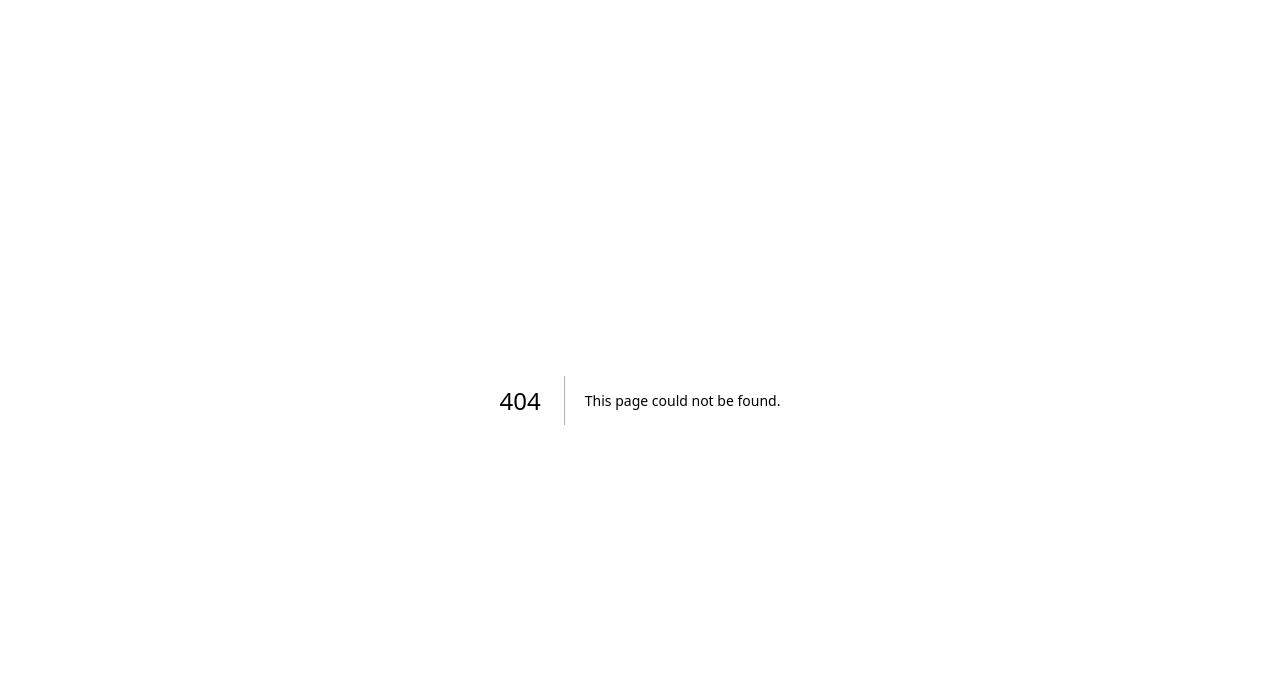
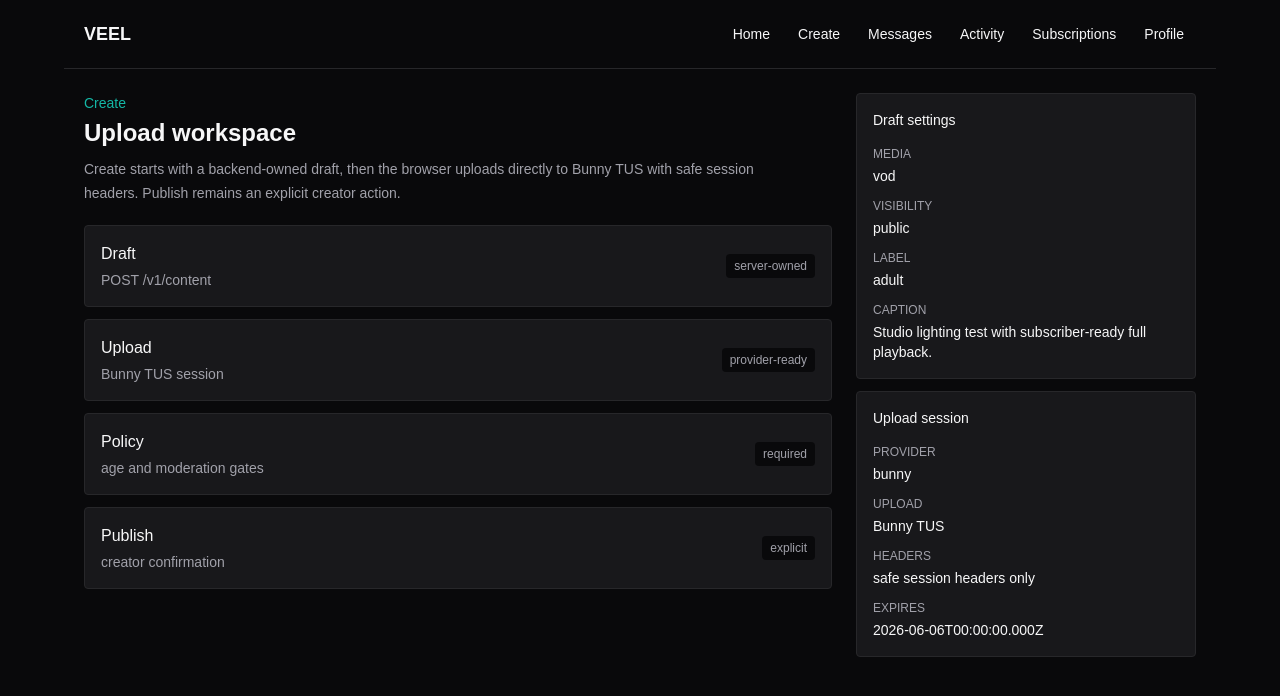
Before and after one commit to mariospeterman/VEEL-v2, a Next.js app in the folder apps/web/: page /create in a window 1280 px wide. Before the commit this address had no page. Shown: the top 696 px of the page. Built offline with nearby package versions, Linux system fonts and the light colour scheme.

Commit message:
Add create upload workspace projection

```diff
--- /dev/null
+++ b/apps/web/app/create/page.tsx
@@ -0,0 +1,121 @@
+import type { components } from "@veel/contracts";
+import { appShellNavItems } from "@veel/ui";
+
+type CreateContentRequest = components["schemas"]["CreateContentRequest"];
+type UploadSession = components["schemas"]["UploadSession"];
+
+const draft: CreateContentRequest = {
+  mediaType: "vod",
+  caption: "Studio lighting test with subscriber-ready full playback.",
+  visibility: "public",
+  nsfwLabel: "adult"
+};
+
+const uploadSession: UploadSession = {
+  uploadUrl: "https://video.bunnycdn.com/tusupload",
+  provider: "bunny",
+  headers: {
+    "Tus-Resumable": "1.0.0",
+    AuthorizationSignature: "server-generated",
+    AuthorizationExpire: "upload-session-expiry",
+    VideoId: "bunny-video-guid",
+    LibraryId: "library-id"
+  },
+  expiresAt: "2026-06-06T00:00:00.000Z"
+};
+
+const steps = [
+  { label: "Draft", state: "server-owned", detail: "POST /v1/content" },
+  { label: "Upload", state: "provider-ready", detail: "Bunny TUS session" },
+  { label: "Policy", state: "required", detail: "age and moderation gates" },
+  { label: "Publish", state: "explicit", detail: "creator confirmation" }
+];
+
+export default function CreatePage() {
+  return (
+    <main className="min-h-screen bg-[var(--background)] text-[var(--foreground)]">
+      <AppNav />
+
+      <section className="mx-auto grid w-full max-w-6xl gap-6 px-5 py-6 lg:grid-cols-[minmax(0,1fr)_340px]">
+        <section className="grid content-start gap-5">
+          <div>
+            <p className="text-sm font-medium text-[var(--accent)]">Create</p>
+            <h1 className="mt-1 text-2xl font-semibold tracking-normal">Upload workspace</h1>
+            <p className="mt-2 max-w-2xl text-sm leading-6 text-[var(--muted)]">
+              Create starts with a backend-owned draft, then the browser uploads directly to Bunny
+              TUS with safe session headers. Publish remains an explicit creator action.
+            </p>
+          </div>
+
+          <section className="grid gap-3">
+            {steps.map((step) => (
+              <article className="rounded border border-[var(--line)] bg-[var(--panel)] p-4" key={step.label}>
+                <div className="flex flex-col gap-3 sm:flex-row sm:items-center sm:justify-between">
+                  <div>
+                    <p className="font-medium">{step.label}</p>
+                    <p className="mt-1 text-sm text-[var(--muted)]">{step.detail}</p>
+                  </div>
+                  <span className="rounded bg-[var(--background)] px-2 py-1 text-xs text-[var(--muted)]">
+                    {step.state}
+                  </span>
+                </div>
+              </article>
+            ))}
+          </section>
+        </section>
+
+        <aside className="grid content-start gap-3">
+          <section className="rounded border border-[var(--line)] bg-[var(--panel)] p-4">
+            <p className="text-sm font-medium">Draft settings</p>
+            <div className="mt-4 grid gap-3 text-sm">
+              <Fact label="Media" value={draft.mediaType} />
+              <Fact label="Visibility" value={draft.visibility} />
+              <Fact label="Label" value={draft.nsfwLabel} />
+              <Fact label="Caption" value={draft.caption ?? "empty"} />
+            </div>
+          </section>
+
+          <section className="rounded border border-[var(--line)] bg-[var(--panel)] p-4">
+            <p className="text-sm font-medium">Upload session</p>
+            <div className="mt-4 grid gap-3 text-sm">
+              <Fact label="Provider" value={uploadSession.provider} />
+              <Fact label="Upload" value="Bunny TUS" />
+              <Fact label="Headers" value="safe session headers only" />
+              <Fact label="Expires" value={uploadSession.expiresAt} />
+            </div>
+          </section>
+        </aside>
+      </section>
+    </main>
+  );
+}
+
+function AppNav() {
+  return (
+    <nav className="mx-auto flex w-full max-w-6xl items-center justify-between border-b border-[var(--line)] px-5 py-4">
+      <a className="text-lg font-semibold tracking-normal" href="/">
+        VEEL
+      </a>
+      <div className="flex flex-wrap justify-end gap-1">
+        {appShellNavItems.map((item) => (
+          <a
+            className="rounded px-3 py-2 text-sm text-[var(--muted)] transition hover:bg-[var(--panel)] hover:text-[var(--foreground)]"
+            href={item.href}
+            key={item.href}
+          >
+            {item.label}
+          </a>
+        ))}
+      </div>
+    </nav>
+  );
+}
+
+function Fact({ label, value }: { label: string; value: string }) {
+  return (
+    <div>
+      <p className="text-xs uppercase text-[var(--muted)]">{label}</p>
+      <p className="mt-1 break-words font-medium">{value}</p>
+    </div>
+  );
+}
```
Also changed, not shown: 2 other files (tests, documents, lock files or other folders).
